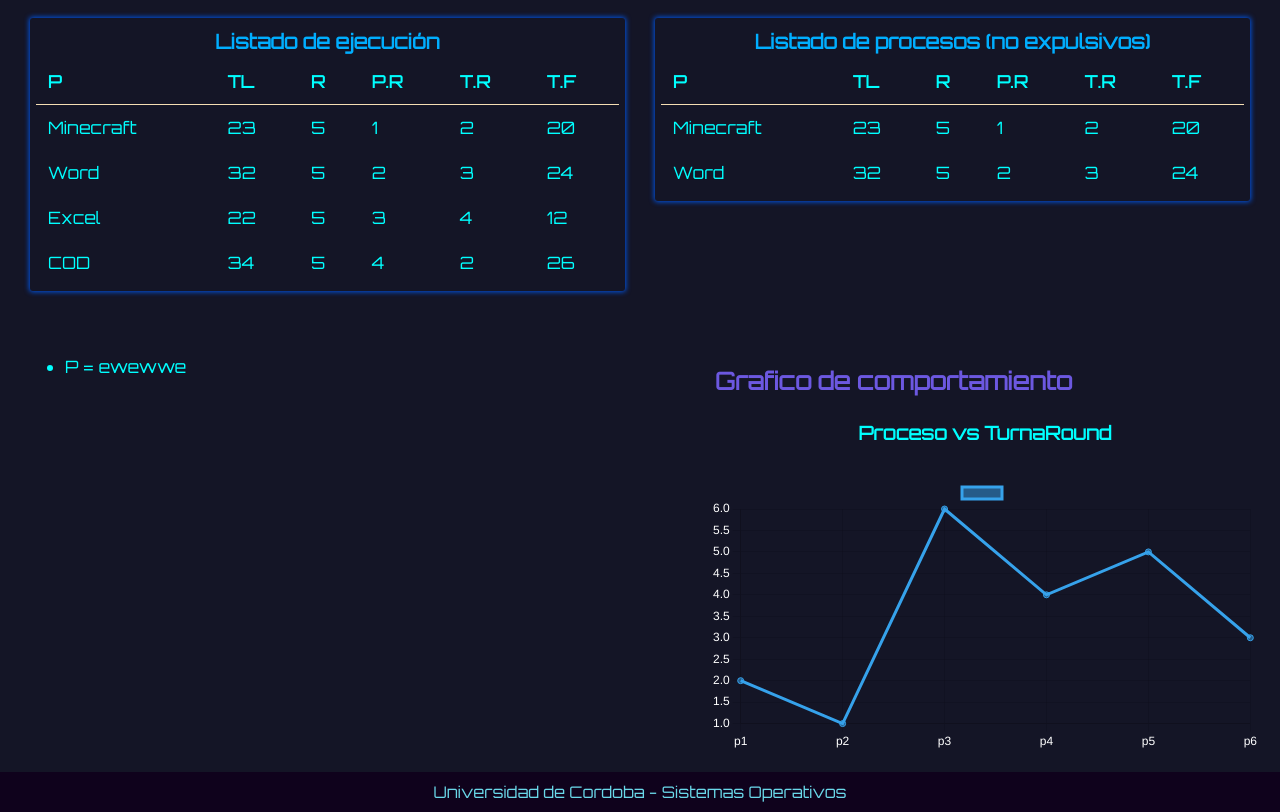
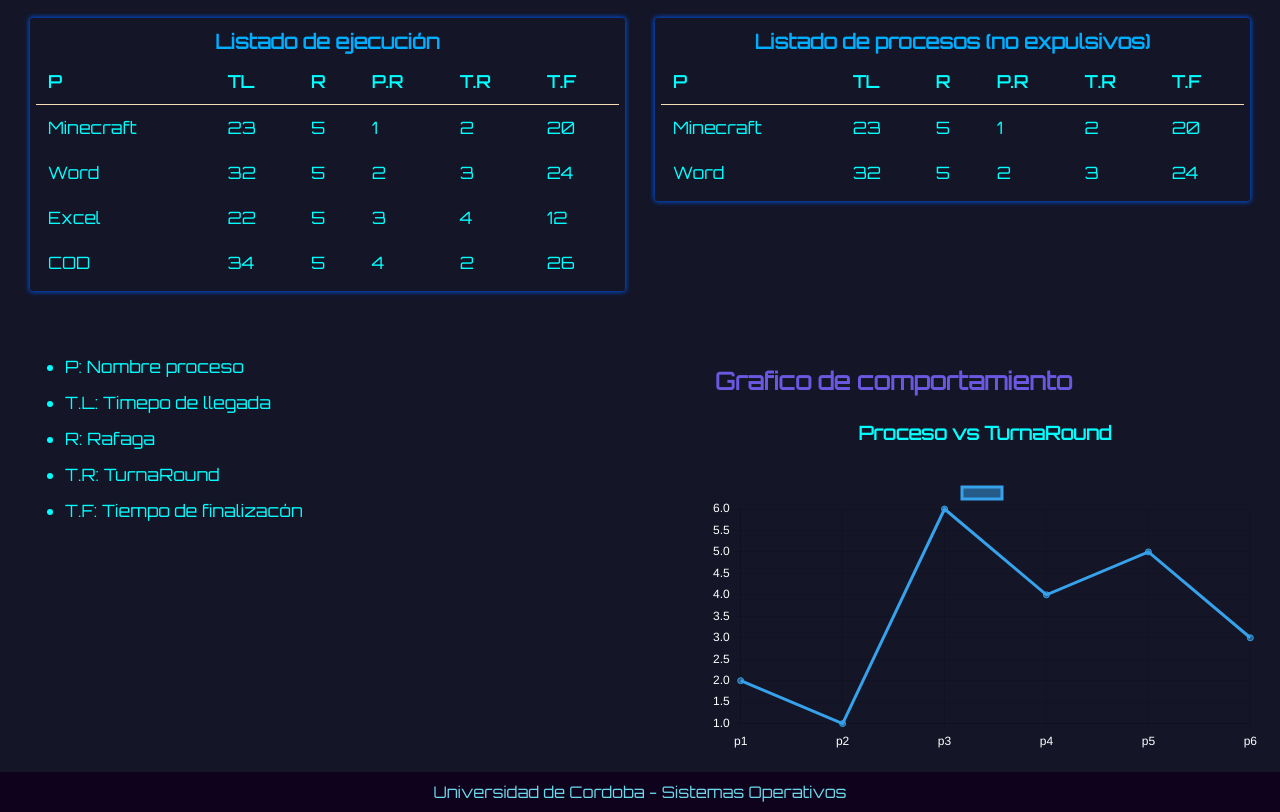
Before and after one commit to AD4GO/Simulador-de-Procesos, a plain HTML site: page index.html in a window 1280 px wide. Shown: the part 895-1707 px from the top of the page. Drawn offline with nearby package versions, Linux system fonts and the light colour scheme.

Commit message:
5to cambio

```diff
--- a/index.html
+++ b/index.html
@@ -223,7 +223,11 @@
 
   <div class="graficaList">
     <ul class="definiciones">
-      <li>P = ewewwe</li>
+      <li>P: Nombre proceso</li>
+      <li>T.L: Timepo de llegada</li>
+      <li>R: Rafaga</li>
+      <li>T.R: TurnaRound</li>
+      <li>T.F: Tiempo de finalizacón</li>
     </ul>
     <section class="content">
       <h2>Grafico de comportamiento</h2>
```
